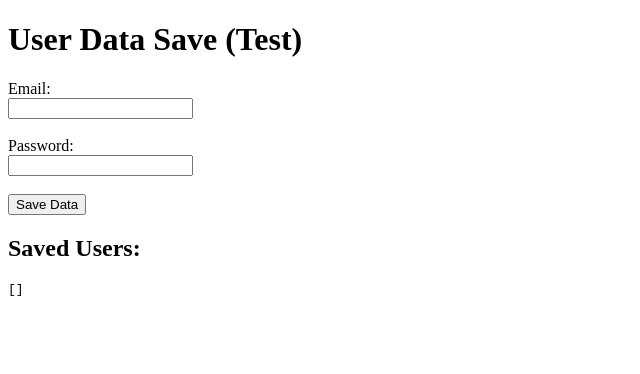
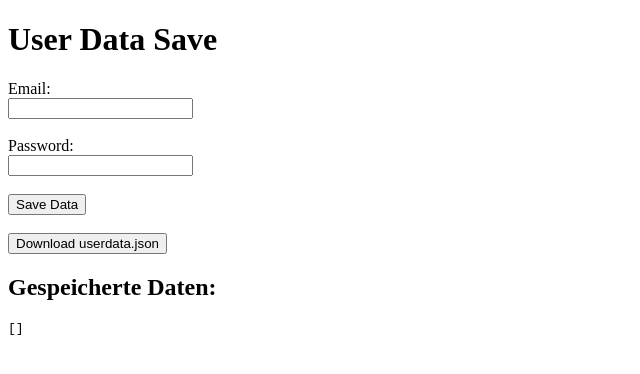
Before and after one commit to LordLOLQDH/ai-playground, a plain HTML site: page index.html in a window 1280 px wide. Shown: the whole page, without its empty margins (0-640 px from the left). Drawn offline with Linux system fonts and the light colour scheme.

Commit message:
Update index.html

```diff
--- a/index.html
+++ b/index.html
@@ -3,10 +3,10 @@
 <head>
     <meta charset="UTF-8">
     <meta name="viewport" content="width=device-width, initial-scale=1.0">
-    <title>User Data Save (GitHub Version)</title>
+    <title>User Data Save (iPhone Version)</title>
 </head>
 <body>
-    <h1>User Data Save (Test)</h1>
+    <h1>User Data Save</h1>
 
     <form id="userDataForm">
         <label>Email:</label><br>
@@ -18,7 +18,11 @@
         <button type="submit">Save Data</button>
     </form>
 
-    <h2>Saved Users:</h2>
+    <br>
+
+    <button onclick="downloadData()">Download userdata.json</button>
+
+    <h2>Gespeicherte Daten:</h2>
     <pre id="output"></pre>
 
     <script>
@@ -42,9 +46,20 @@
 
             localStorage.setItem('users', JSON.stringify(users));
 
-            alert('Saved (locally in your browser)');
+            alert('Gespeichert (nur auf deinem Gerät)');
             loadUsers();
         });
+
+        function downloadData() {
+            const data = localStorage.getItem('users') || "[]";
+            const blob = new Blob([data], { type: "application/json" });
+            const url = URL.createObjectURL(blob);
+
+            const a = document.createElement("a");
+            a.href = url;
+            a.download = "userdata.json";
+            a.click();
+        }
 
         loadUsers();
     </script>
```
